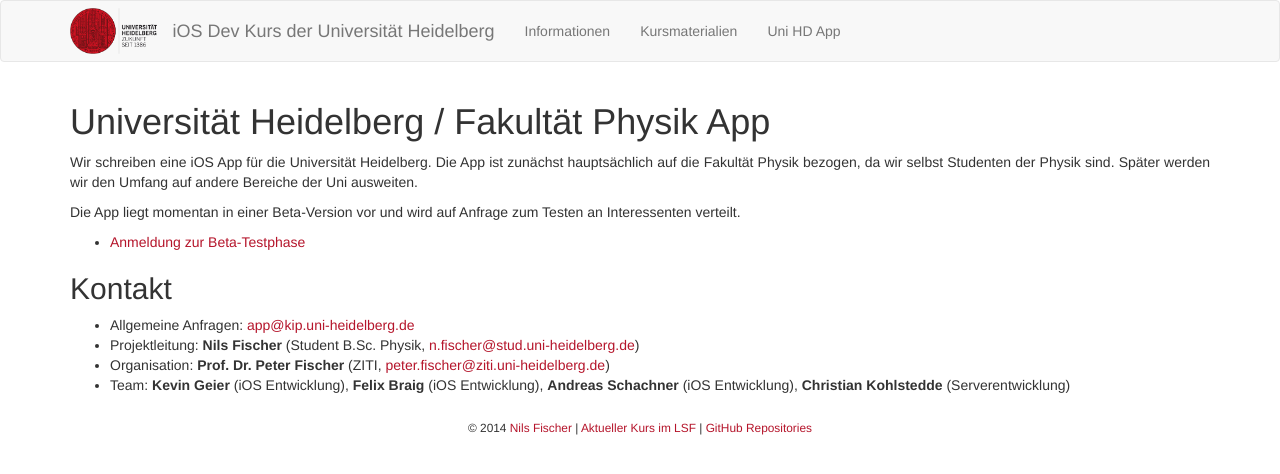
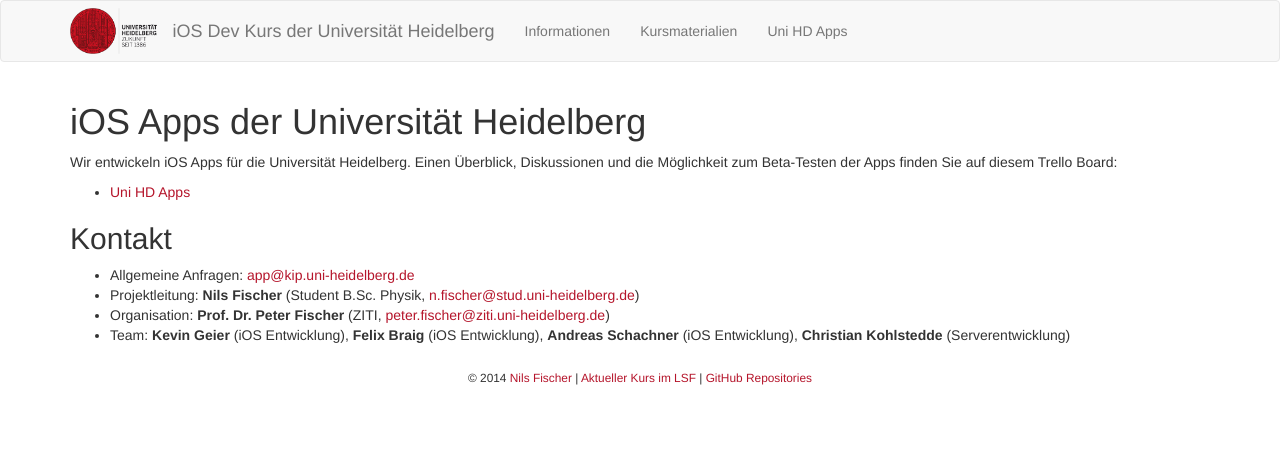
Before and after one commit to iOS-Dev-Kurs/iOS-Dev-Kurs.github.io, a Jekyll site: the page built from uni-hd-app/index.md, in a window 1280 px wide. Shown: the top 474 px of the page. Built offline with Jekyll 4.4.1, drawn with Linux system fonts in a browser that asks for light colours; Markdown is read by kramdown in place of the engine named in the settings.

Commit message:
updated uni hd apps section

```diff
--- a/_includes/navigation.html
+++ b/_includes/navigation.html
@@ -17,7 +17,7 @@
 			<ul class="nav navbar-nav">
 				<li><a href="/">Informationen</a></li>
 				<li><a href="/material">Kursmaterialien</a></li>
-				<li><a href="/uni-hd-app">Uni HD App</a></li>
+				<li><a href="/uni-hd-app">Uni HD Apps</a></li>
 			</ul>
 		</div>
 
--- a/uni-hd-app/index.md
+++ b/uni-hd-app/index.md
@@ -1,13 +1,12 @@
 ---
 layout: default
-title: Universität Heidelberg / Fakultät Physik App
+title: iOS Apps der Universität Heidelberg
 ---
 
-Wir schreiben eine iOS App für die Universität Heidelberg. Die App ist zunächst hauptsächlich auf die Fakultät Physik bezogen, da wir selbst Studenten der Physik sind. Später werden wir den Umfang auf andere Bereiche der Uni ausweiten.
+Wir entwickeln iOS Apps für die Universität Heidelberg. Einen Überblick, Diskussionen und die Möglichkeit zum Beta-Testen der Apps finden Sie auf diesem Trello Board:
 
-Die App liegt momentan in einer Beta-Version vor und wird auf Anfrage zum Testen an Interessenten verteilt.
+- [Uni HD Apps](https://trello.com/b/a39bVMws)
 
-- [Anmeldung zur Beta-Testphase](https://docs.google.com/forms/d/1zW6QRgKwEQ5rks8A4rfCZTnUmRVjyF_Ev4Sonlj-d5E/viewform?usp=send_form)
 
 ## Kontakt
 
```
